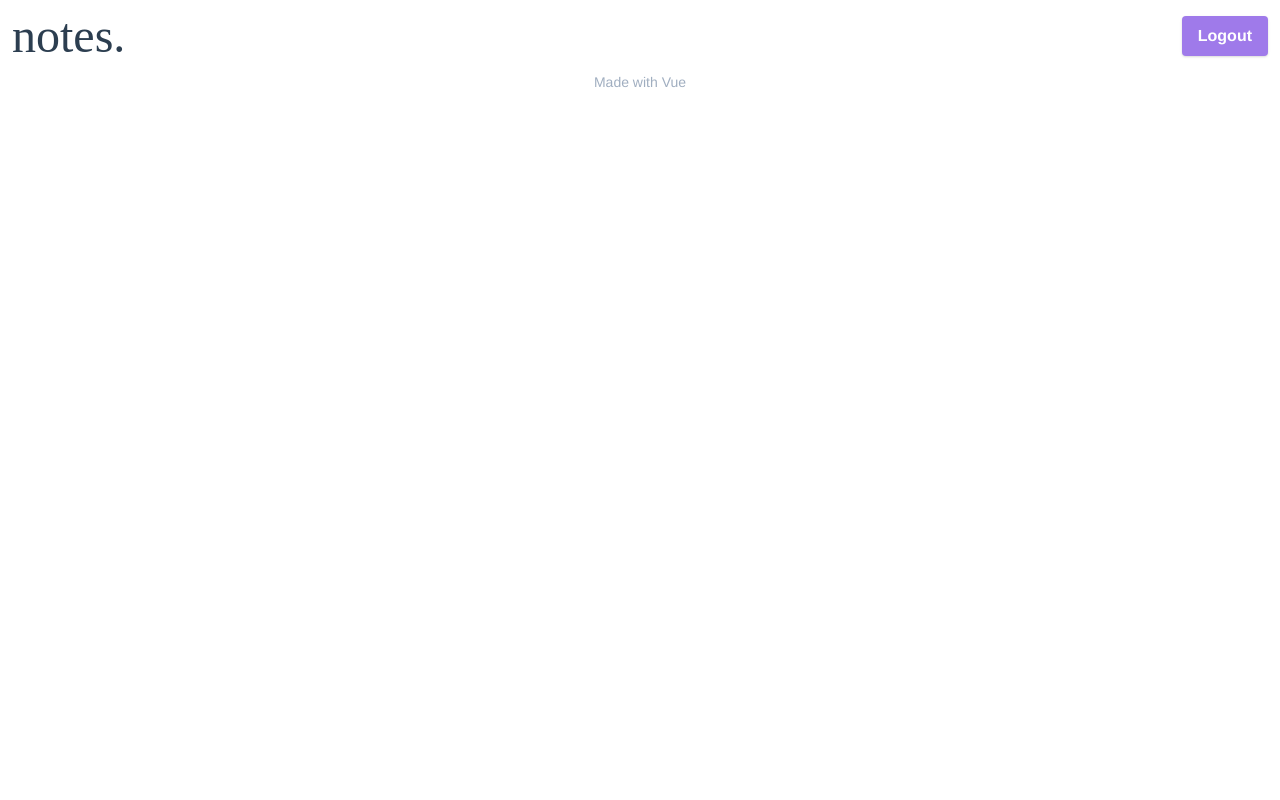
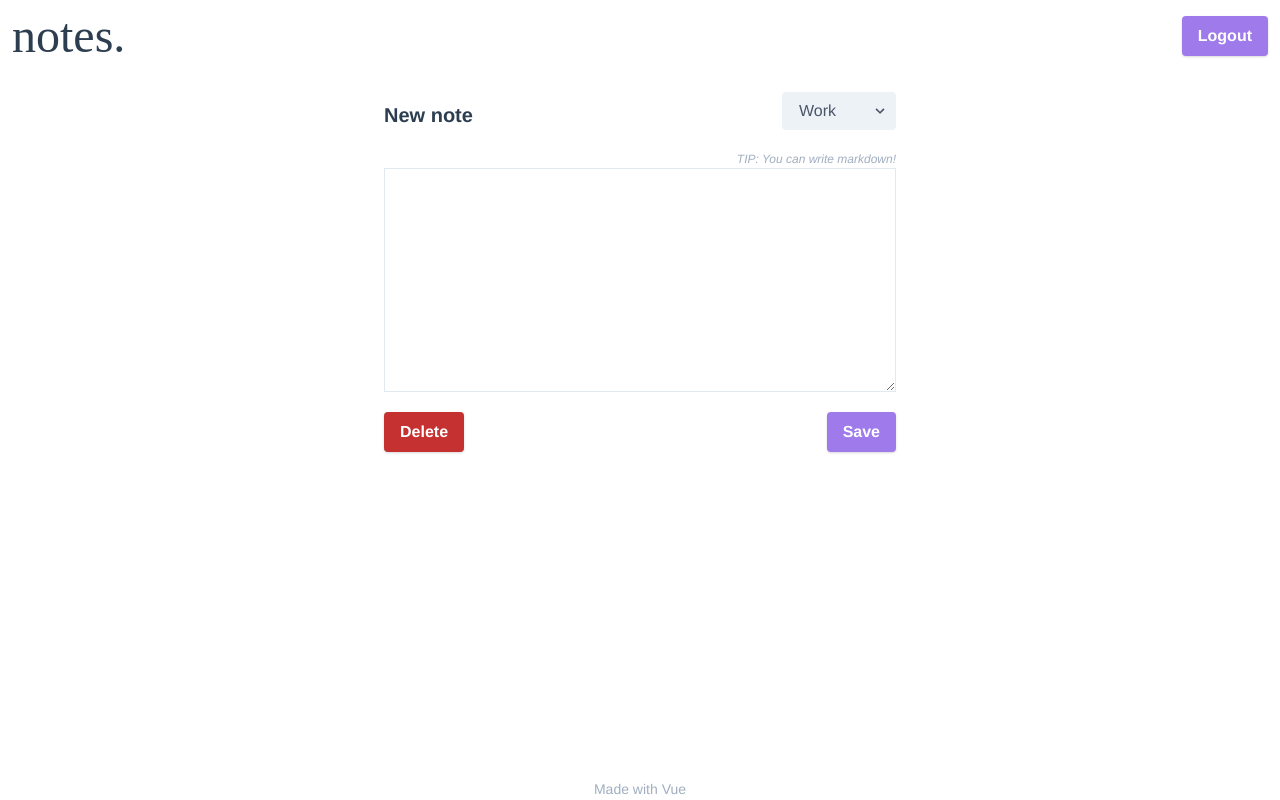
Before and after one commit to notes-app-variations/notes-vue, a Vue app: page /note in a window 1280 px wide. Built offline with nearby package versions, Linux system fonts and the light colour scheme; sample sign-in values are in the browser's storage; a web font is replaced by a local one.

Commit message:
:sparkles: created note page with category selector

```diff
--- /dev/null
+++ b/src/components/CategorySelector.vue
@@ -0,0 +1,50 @@
+<template>
+  <div class="relative">
+    <select
+      class="block appearance-none w-full bg-gray-200 border border-gray-200 text-gray-700 py-2 px-4 pr-8 rounded leading-tight focus:outline-none focus:bg-white focus:border-gray-500"
+      v-model="selected"
+      @change="changeCategory"
+    >
+      <option v-for="c in categories" :key="c">{{ c }}</option>
+    </select>
+
+    <div
+      class="pointer-events-none absolute inset-y-0 right-0 flex items-center px-2 text-gray-700"
+    >
+      <svg
+        class="fill-current h-4 w-4"
+        xmlns="http://www.w3.org/2000/svg"
+        viewBox="0 0 20 20"
+      >
+        <path
+          d="M9.293 12.95l.707.707L15.657 8l-1.414-1.414L10 10.828 5.757 6.586 4.343 8z"
+        />
+      </svg>
+    </div>
+  </div>
+</template>
+
+<script>
+export default {
+  props: {
+    categorySelected: {
+      default() {
+        return "Work"
+      }
+    }
+  },
+  data() {
+    return {
+      selected: this.categorySelected,
+      categories: ["Work", "Personal", "Todo"]
+    }
+  },
+  methods: {
+    changeCategory() {
+      this.$emit("change-category", this.selected)
+    }
+  }
+}
+</script>
+
+<style></style>
--- a/src/views/Note.vue
+++ b/src/views/Note.vue
@@ -1,9 +1,120 @@
 <template>
-  <div></div>
+  <div class="h-full">
+    <form @submit="saveNote" class="w-2/5 m-auto flex flex-col">
+      <div class="note-header flex items-end my-5">
+        <h2 contenteditable :v-text="title" @blur="onEdit" class=" w-3/5 mr-4">
+          {{ title }}
+        </h2>
+        <category-selector
+          v-on:change-category="onChangeCategory"
+          class="ml-auto"
+        />
+      </div>
+      <p class="text-xs italic ml-auto text-gray-500">
+        TIP: You can write markdown!
+      </p>
+      <textarea
+        :value="body"
+        @input="updateBody"
+        class="border w-full h-56"
+      ></textarea>
+      <div class="flex my-5">
+        <button class="btn-main bg-red-700 hover:bg-red-500">Delete</button>
+        <button class="btn-main ml-auto" type="submit">Save</button>
+      </div>
+
+      <div v-html="compiledMarkdown"></div>
+    </form>
+  </div>
 </template>
 
 <script>
-export default {}
+import marked from "marked"
+import CategorySelector from "../components/CategorySelector"
+export default {
+  components: {
+    CategorySelector
+  },
+  props: {
+    note: {
+      default() {
+        return {
+          title: "New note",
+          body: "",
+          category: "work"
+        }
+      }
+    }
+  },
+  data() {
+    return {
+      title: this.note.title,
+      body: this.note.body,
+      category: this.note.category
+    }
+  },
+  computed: {
+    compiledMarkdown: function() {
+      return marked(this.body)
+    }
+  },
+  methods: {
+    updateBody(e) {
+      this.body = e.target.value
+    },
+    onEdit(evt) {
+      const src = evt.target.innerText
+      this.title = src
+    },
+    onChangeCategory(c) {
+      this.category = c
+    },
+    async saveNote(e) {
+      e.preventDefault()
+      console.log("he")
+      let result
+      const uid = JSON.parse(localStorage.getItem("user"))._id
+      if (this.note._id) {
+        result = await fetch(
+          `http://localhost:5000/api/notes/${this.note._id}`,
+          {
+            method: "put",
+            headers: {
+              Authorization: localStorage.getItem("token"),
+              "Content-Type": "application/json"
+            },
+            body: JSON.stringify({
+              title: this.title,
+              body: this.body,
+              category: this.category,
+              userId: uid
+            })
+          }
+        )
+      } else {
+        result = await fetch(`http://localhost:5000/api/notes/`, {
+          method: "post",
+          headers: {
+            Authorization: localStorage.getItem("token"),
+            "Content-Type": "application/json"
+          },
+          body: JSON.stringify({
+            title: this.title,
+            body: this.body,
+            category: this.category,
+            userId: uid
+          })
+        })
+      }
+      if (result.ok) {
+        this.notes = await result.json()
+        console.log(this.notes)
+      } else {
+        this.alert = await result.json()
+      }
+    }
+  }
+}
 </script>
 
 <style></style>
```
